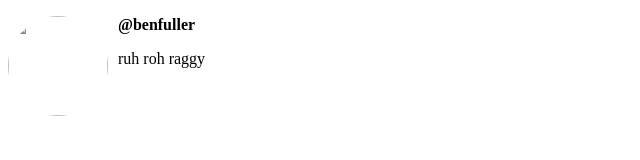
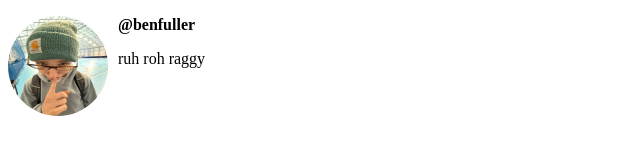
Before and after one commit to CarrotLicker05/my-website, a plain HTML site: page index.html in a window 1280 px wide. Shown: the whole page, without its empty margins (0-640 px from the left). Drawn offline with Linux system fonts and the light colour scheme.

Commit message:
Update index.html

```diff
--- a/index.html
+++ b/index.html
@@ -20,7 +20,7 @@
   </style>
 </head>
 <body>
-<img src="img/Ben.jpeg">
+<img src="Ben.jpeg">
 <p class="username">@benfuller</p>
 <p>ruh roh raggy</p>
 </body>
```
